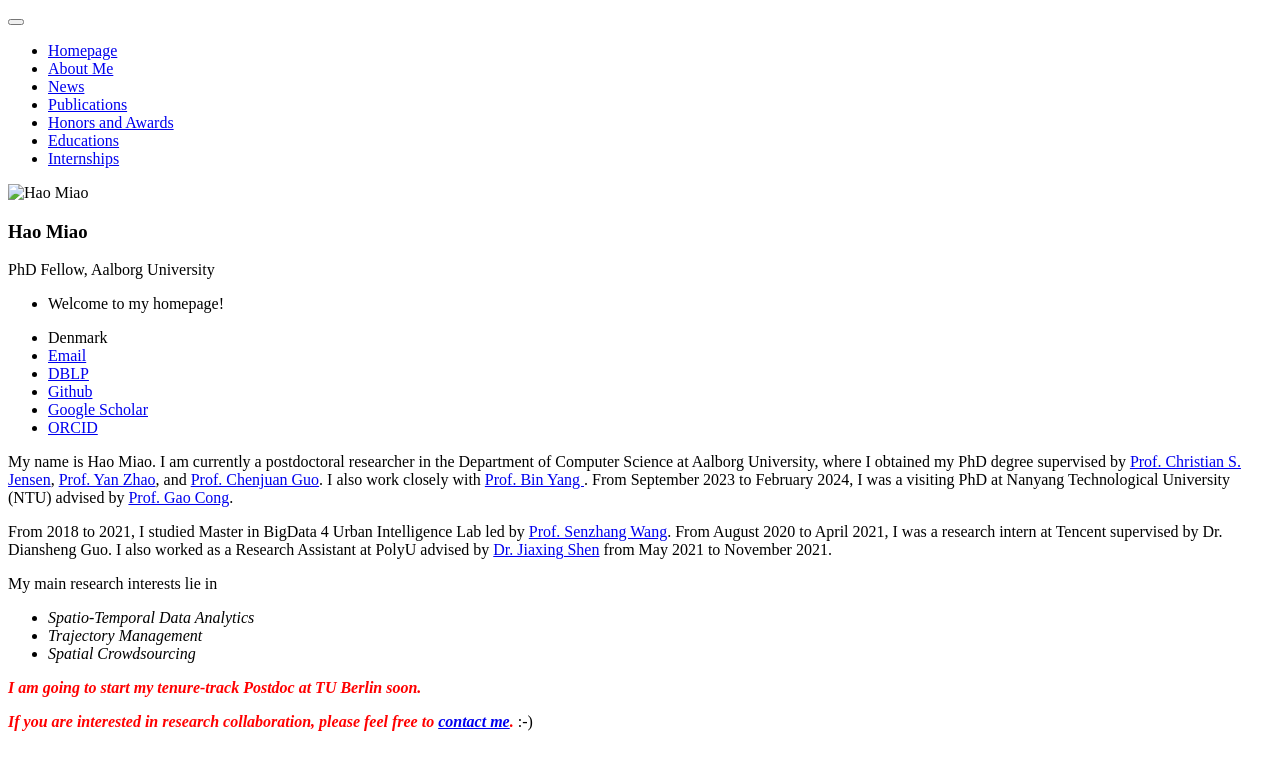
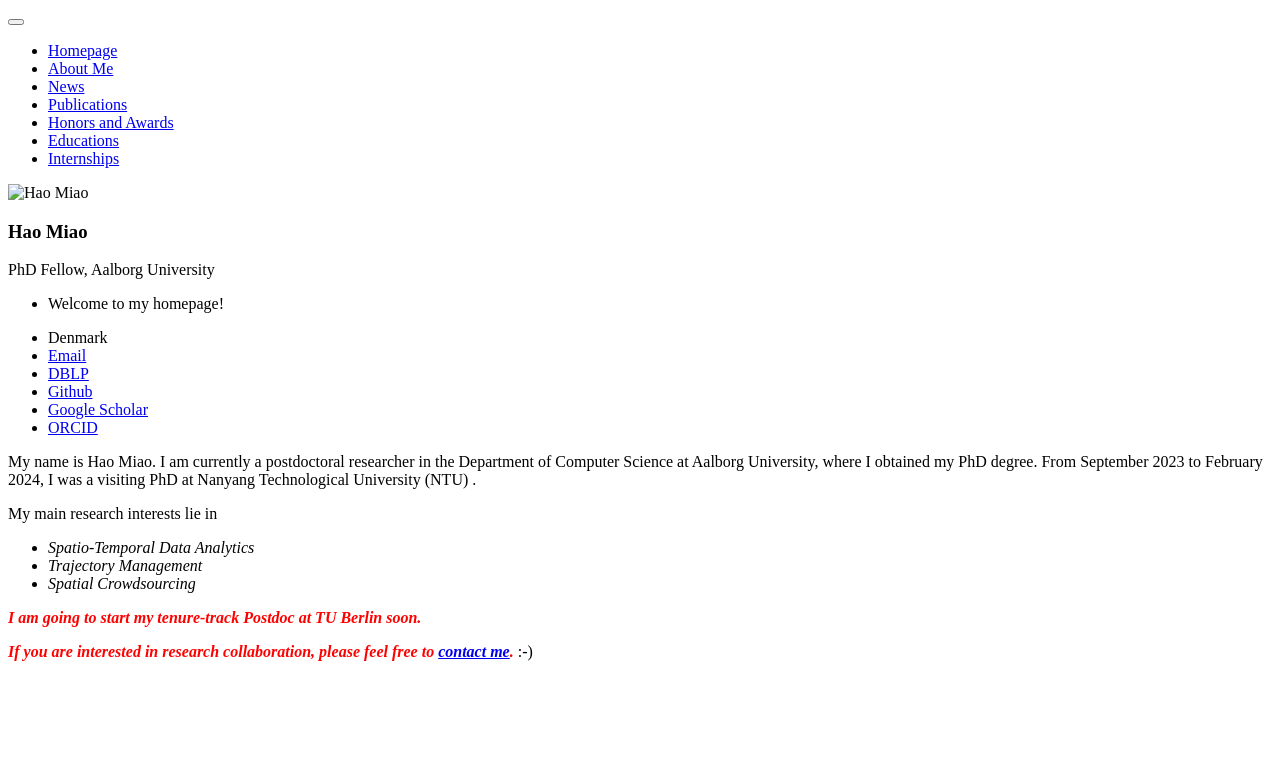
Before and after one commit to MiaoHaoSunny/MiaoHaoSunny.github.io, a Jekyll site: the page built from _pages/includes/intro.md, in a window 1280 px wide. Shown: the top 770 px of the page. Built offline with Jekyll 4.4.1, drawn with Linux system fonts in a browser that asks for light colours; our own code applies the rules of GitHub Pages for plain Markdown files.

Commit message:
Update intro.md

```diff
--- a/_pages/includes/intro.md
+++ b/_pages/includes/intro.md
@@ -1,7 +1,7 @@
-My name is Hao Miao. I am currently a postdoctoral researcher in the Department of Computer Science at Aalborg University, where I obtained my PhD degree supervised by <a href="http://people.cs.aau.dk/~csj/">Prof. Christian S. Jensen</a>, <a href="http://www.zhao-yan.com">Prof. Yan Zhao</a>, and  <a href="https://faculty.ecnu.edu.cn/_s37/gcj/main.psp">Prof. Chenjuan Guo</a>. I also work closely with <a href="https://faculty.ecnu.edu.cn/_s37/yb2/main.psp">Prof. Bin Yang </a>. From September 2023 to February 2024, I was a visiting PhD at Nanyang Technological University (NTU) advised by [Prof. Gao Cong](https://personal.ntu.edu.sg/gaocong/).
+My name is Hao Miao. I am currently a postdoctoral researcher in the Department of Computer Science at Aalborg University, where I obtained my PhD degree. <!-- supervised by <a href="http://people.cs.aau.dk/~csj/">Prof. Christian S. Jensen</a>, <a href="http://www.zhao-yan.com">Prof. Yan Zhao</a>, and  <a href="https://faculty.ecnu.edu.cn/_s37/gcj/main.psp">Prof. Chenjuan Guo</a>. I also work closely with <a href="https://faculty.ecnu.edu.cn/_s37/yb2/main.psp">Prof. Bin Yang </a>.--> From September 2023 to February 2024, I was a visiting PhD at Nanyang Technological University (NTU) <!-- advised by [Prof. Gao Cong](https://personal.ntu.edu.sg/gaocong/) -->.
 
-<!-- I received my Master degree in Computer Science from Nanjing University of Aeronautics and Astronautics (NUAA) in 2021. -->
-From 2018 to 2021, I studied Master in BigData 4 Urban Intelligence Lab led by <a href="https://senzhangwangcsu.github.io/index.html">Prof. Senzhang Wang</a>. From August 2020 to April 2021, I was a research intern at Tencent supervised by Dr. Diansheng Guo. I also worked as a Research Assistant at PolyU advised by [Dr. Jiaxing Shen](https://shenjiaxing.github.io/) from May 2021 to November 2021.
+<!-- I received my Master degree in Computer Science from Nanjing University of Aeronautics and Astronautics (NUAA) in 2021.
+From 2018 to 2021, I studied Master in BigData 4 Urban Intelligence Lab led by <a href="https://senzhangwangcsu.github.io/index.html">Prof. Senzhang Wang</a>. From August 2020 to April 2021, I was a research intern at Tencent supervised by Dr. Diansheng Guo. I also worked as a Research Assistant at PolyU advised by [Dr. Jiaxing Shen](https://shenjiaxing.github.io/) from May 2021 to November 2021. -->
 
 My main research interests lie in
 - _Spatio-Temporal Data Analytics_
```
